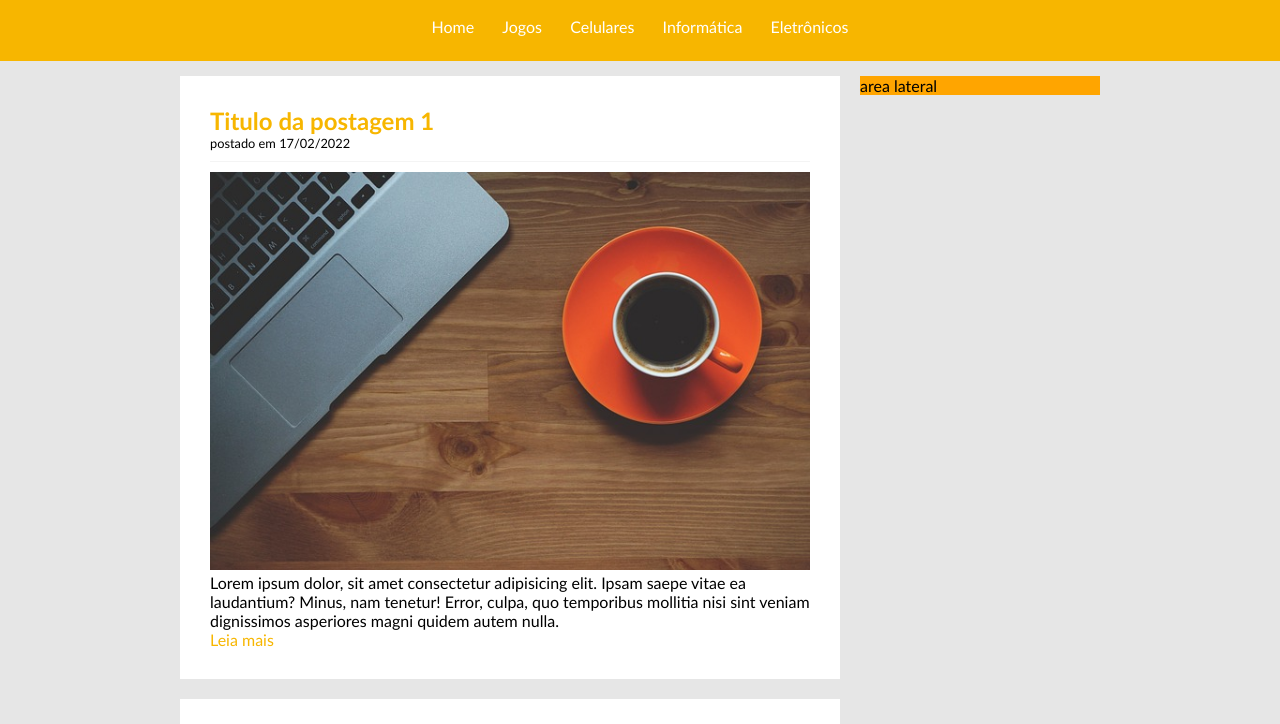
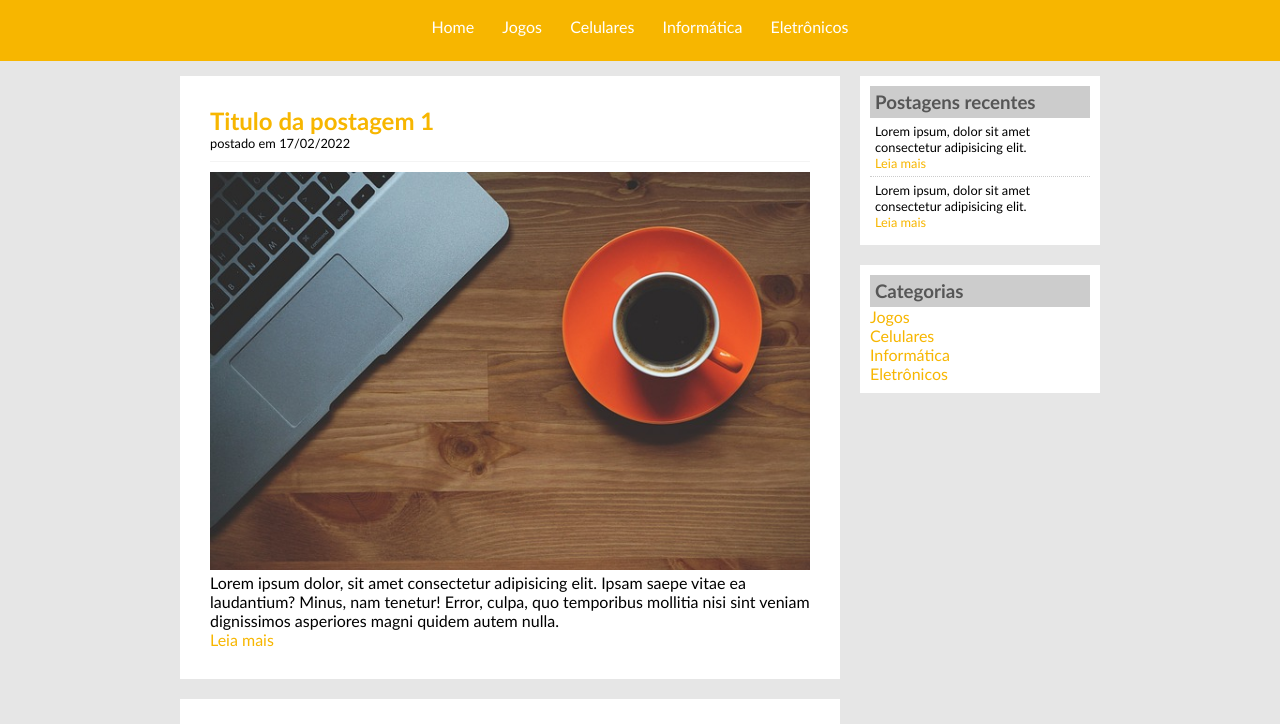
Before and after one commit to Eunn0t/projeto-tecblog, a plain HTML site: page index.html in a window 1280 px wide. Shown: the part 76-800 px from the top of the page. Drawn offline with Linux system fonts and the light colour scheme.

Commit message:
Add área lateral
add área lateral para conteúdos recentes e menu.
fim da parte da home

```diff
--- a/index.html
+++ b/index.html
@@ -43,7 +43,28 @@
             </div> <!--// Fechamento postagem -->
         </div>
         <div id="area-lateral">
-            area lateral
+            <!--Abertura área lateral-->
+            <div class="conteudo-lateral">
+                <h3>Postagens recentes</h3>
+                <div class="postagem-lateral">
+                    <p>Lorem ipsum, dolor sit amet consectetur adipisicing elit.</p>
+                    <a href="">Leia mais</a>
+                </div>
+                <div class="postagem-lateral" style="border-bottom: none;">
+                    <p>Lorem ipsum, dolor sit amet consectetur adipisicing elit.</p>
+                    <a href="">Leia mais</a>
+                </div>
+            </div>
+
+            <div class="conteudo-lateral">
+                <h3>Categorias</h3>
+
+                <a href="">Jogos</a> <br>
+                <a href="">Celulares</a> <br>
+                <a href="">Informática</a> <br>
+                <a href="">Eletrônicos</a>
+
+            </div><!--Fechamento área lateral-->
         </div>
         <div id="rodape">
             Todos os direitos reservados &copyEunn0t
--- a/style.css
+++ b/style.css
@@ -29,9 +29,6 @@ body {
     padding: 15px;
 }
 
-#area-lateral {
-    background: orange;
-}
 
 #area-postagens {
     width: 660px;
@@ -49,6 +46,18 @@ body {
     margin-bottom: 20px;
     background: white;
 
+}
+
+.conteudo-lateral {
+    background: white;
+    padding: 10px;
+    margin-bottom: 20px;
+}
+
+.postagem-lateral {
+    font-size: 00.8em;
+    padding: 5px;
+    border-bottom: 1px dotted #ccc;
 }
 
 #rodape {
@@ -94,6 +103,12 @@ h2 {
     color: #f7b600;
 }
 
+h3 {
+    color: #565656;
+    background: #ccc;
+    padding: 5px;
+}
+
 .branco {
     color: white;
 }
```
